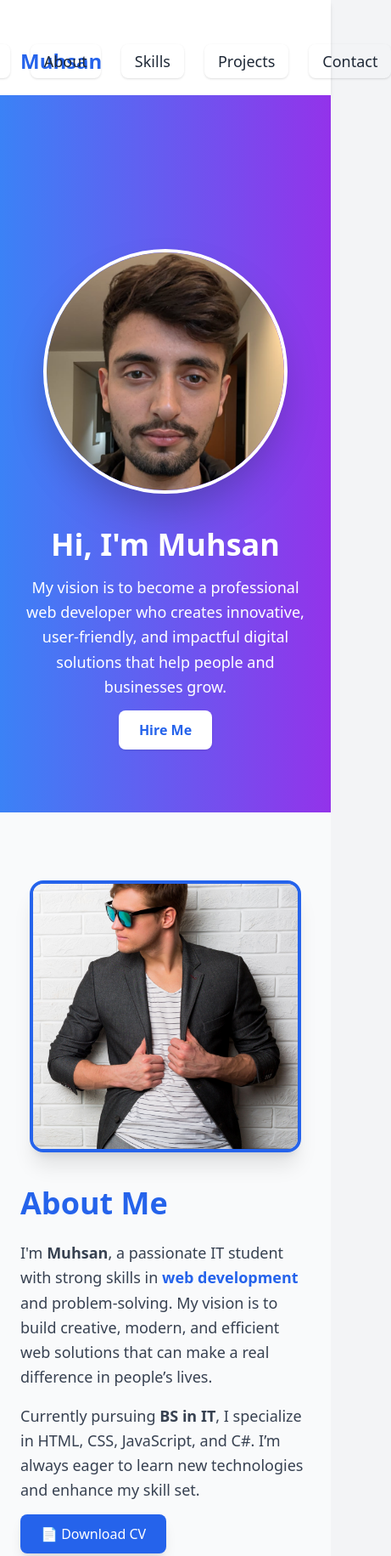
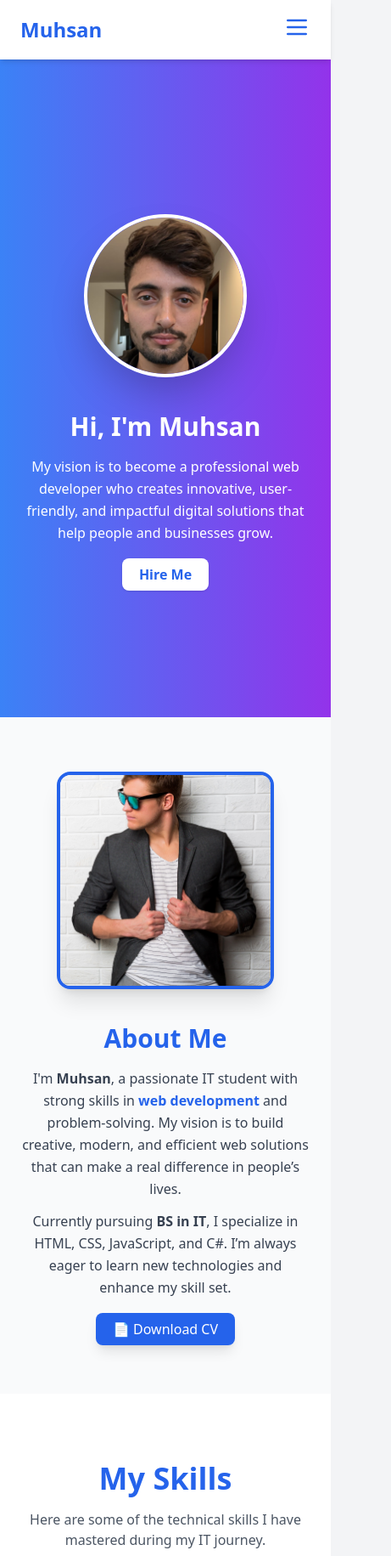
Before and after one commit to mohsinkhan030m/personal_portfolio_website, a website: page index.html in a window 390 px wide. Shown: the top 1831 px of the page at 85% size, 461 px wide, since content can reach past the window. Drawn offline with nearby package versions, Linux system fonts and the light colour scheme.

Commit message:
Header section fix

```diff
--- a/index.html
+++ b/index.html
@@ -13,85 +13,110 @@
   </head>
   <body class="bg-gray-100 text-gray-800">
     <!-- Navbar -->
-    <nav class="top-0 left-0 h-28 w-full bg-white shadow-md z-50">
+    <nav class="fixed top-0 left-0 w-full bg-white shadow-md z-50">
       <div
         class="max-w-7xl mx-auto px-6 py-4 flex items-center justify-between"
       >
         <!-- Left: Logo -->
-        <div class="w-1/3 pt-10">
+        <div class="flex items-center">
           <h1 class="text-2xl font-bold text-blue-600">Muhsan</h1>
         </div>
 
+        <!-- Hamburger Button (Mobile) -->
+        <div class="md:hidden">
+          <button id="menu-btn" class="text-blue-600 focus:outline-none">
+            <!-- Hamburger Icon -->
+            <svg
+              xmlns="http://www.w3.org/2000/svg"
+              class="h-8 w-8"
+              fill="none"
+              viewBox="0 0 24 24"
+              stroke="currentColor"
+            >
+              <path
+                stroke-linecap="round"
+                stroke-linejoin="round"
+                stroke-width="2"
+                d="M4 6h16M4 12h16M4 18h16"
+              />
+            </svg>
+          </button>
+        </div>
+
         <!-- Center: Navbar Links -->
-        <div class="w-1/3 flex justify-center pt-10">
-          <ul class="flex space-x-6 text-lg font-medium">
-            <li>
+        <div id="menu" class="hidden md:flex space-x-6 text-lg font-medium">
           <a
             href="#home"
             class="px-4 py-2 rounded-lg transition transform shadow hover:bg-blue-600 hover:text-white hover:scale-110 hover:shadow-lg"
+            >Home</a
           >
-                Home
-              </a>
-            </li>
-            <li>
           <a
             href="#about"
             class="px-4 py-2 rounded-lg transition transform shadow hover:bg-blue-600 hover:text-white hover:scale-110 hover:shadow-lg"
+            >About</a
           >
-                About
-              </a>
-            </li>
-            <li>
           <a
             href="#skills"
             class="px-4 py-2 rounded-lg transition transform shadow hover:bg-blue-600 hover:text-white hover:scale-110 hover:shadow-lg"
+            >Skills</a
           >
-                Skills
-              </a>
-            </li>
-            <li>
           <a
             href="#projects"
             class="px-4 py-2 rounded-lg transition transform shadow hover:bg-blue-600 hover:text-white hover:scale-110 hover:shadow-lg"
+            >Projects</a
           >
-                Projects
-              </a>
-            </li>
-            <li>
           <a
             href="#contact"
             class="px-4 py-2 rounded-lg transition transform shadow hover:bg-blue-600 hover:text-white hover:scale-110 hover:shadow-lg"
+            >Contact</a
           >
-                Contact
-              </a>
-            </li>
-          </ul>
+        </div>
       </div>
 
-        <!-- Right: Empty for now -->
-        <div class="w-1/3"></div>
+      <!-- Mobile Dropdown -->
+      <div
+        id="mobile-menu"
+        class="md:hidden hidden px-6 pb-4 flex flex-col space-y-4 text-lg font-medium bg-white shadow"
+      >
+        <a href="#home" class="hover:text-blue-600">Home</a>
+        <a href="#about" class="hover:text-blue-600">About</a>
+        <a href="#skills" class="hover:text-blue-600">Skills</a>
+        <a href="#projects" class="hover:text-blue-600">Projects</a>
+        <a href="#contact" class="hover:text-blue-600">Contact</a>
       </div>
     </nav>
 
+    <script>
+      const menuBtn = document.getElementById("menu-btn");
+      const mobileMenu = document.getElementById("mobile-menu");
+
+      menuBtn.addEventListener("click", () => {
+        mobileMenu.classList.toggle("hidden");
+      });
+    </script>
     <!-- Hero Section -->
     <section
       id="home"
-      class="h-screen flex items-center justify-center bg-gradient-to-r from-blue-500 to-purple-600 text-white px-6 pt-24"
+      class="min-h-screen flex items-center justify-center bg-gradient-to-r from-blue-500 to-purple-600 text-white px-6 pt-24"
     >
-      <div class="max-w-7xl mx-auto grid md:grid-cols-2 gap-10 items-center">
+      <div
+        class="max-w-7xl mx-auto grid grid-cols-1 md:grid-cols-2 gap-10 items-center"
+      >
         <!-- Left: Profile Picture -->
         <div class="flex justify-center">
           <img
             src="logo img.png"
             alt="Muhsan Profile"
-            class="rounded-full shadow-2xl w-72 h-72 object-cover border-4 border-white hover:scale-105 transform transition duration-500"
+            class="rounded-full shadow-2xl w-48 h-48 sm:w-60 sm:h-60 md:w-72 md:h-72 object-cover border-4 border-white hover:scale-105 transform transition duration-500"
           />
         </div>
 
         <!-- Right: Vision / Intro -->
         <div class="text-center md:text-left">
-          <h2 class="text-4xl md:text-5xl font-bold">Hi, I'm Muhsan</h2>
-          <p class="mt-4 text-lg leading-relaxed">
+          <h2 class="text-3xl sm:text-4xl md:text-5xl font-bold">
+            Hi, I'm Muhsan
+          </h2>
+          <p class="mt-4 text-base sm:text-lg leading-relaxed">
             My vision is to become a professional web developer who creates
             innovative, user-friendly, and impactful digital solutions that help
             people and businesses grow.
@@ -99,7 +124,7 @@
           <div class="mt-6">
             <a
               href="#contact"
-              class="bg-white text-blue-600 font-semibold px-6 py-3 rounded-lg shadow hover:bg-gray-200 transition duration-300"
+              class="bg-white text-blue-600 font-semibold px-5 py-2 sm:px-6 sm:py-3 rounded-lg shadow hover:bg-gray-200 transition duration-300"
             >
               Hire Me
             </a>
@@ -109,23 +134,25 @@
     </section>
 
     <!-- About Me Section -->
-    <section id="about" class="py-20 bg-gray-50">
+    <section id="about" class="py-16 sm:py-20 bg-gray-50">
       <div
-        class="max-w-7xl mx-auto grid md:grid-cols-2 gap-10 items-center px-6"
+        class="max-w-7xl mx-auto grid grid-cols-1 md:grid-cols-2 gap-10 items-center px-6"
       >
         <!-- Left: Image -->
         <div class="flex justify-center">
           <img
             src="i-4.jpg"
             alt="About Muhsan"
-            class="rounded-2xl shadow-xl w-80 h-80 object-cover border-4 border-blue-600 hover:scale-105 transform transition duration-500"
+            class="rounded-2xl shadow-xl w-64 h-64 sm:w-72 sm:h-72 md:w-80 md:h-80 object-cover border-4 border-blue-600 hover:scale-105 transform transition duration-500"
           />
         </div>
 
         <!-- Right: Text -->
-        <div>
-          <h2 class="text-4xl font-bold text-blue-600">About Me</h2>
-          <p class="mt-6 text-lg text-gray-700 leading-relaxed">
+        <div class="text-center md:text-left">
+          <h2 class="text-3xl sm:text-4xl font-bold text-blue-600">About Me</h2>
+          <p
+            class="mt-4 sm:mt-6 text-base sm:text-lg text-gray-700 leading-relaxed"
+          >
             I'm <span class="font-semibold">Muhsan</span>, a passionate IT
             student with strong skills in
             <span class="text-blue-600 font-semibold">web development</span> and
@@ -133,7 +160,9 @@
             efficient web solutions that can make a real difference in people’s
             lives.
           </p>
-          <p class="mt-4 text-lg text-gray-700 leading-relaxed">
+          <p
+            class="mt-3 sm:mt-4 text-base sm:text-lg text-gray-700 leading-relaxed"
+          >
             Currently pursuing <span class="font-semibold">BS in IT</span>, I
             specialize in HTML, CSS, JavaScript, and C#. I’m always eager to
             learn new technologies and enhance my skill set.
@@ -142,7 +171,7 @@
             <a
               href="cv.pdf"
               download
-              class="bg-blue-600 text-white px-6 py-3 rounded-lg shadow-lg hover:bg-blue-700 hover:shadow-2xl transition duration-300"
+              class="bg-blue-600 text-white px-5 py-2 sm:px-6 sm:py-3 rounded-lg shadow-lg hover:bg-blue-700 hover:shadow-2xl transition duration-300"
             >
               📄 Download CV
             </a>
```
Lines whose indentation alone changed are shown as unchanged.
